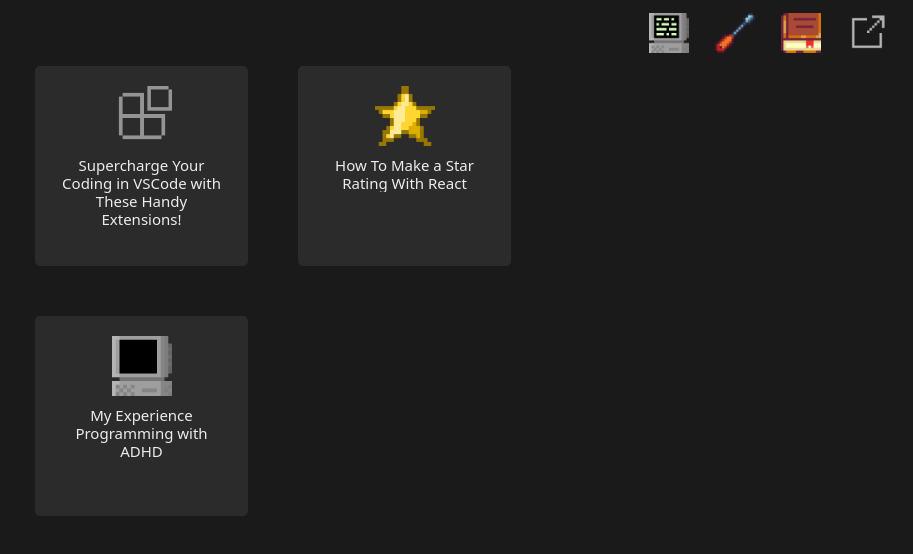
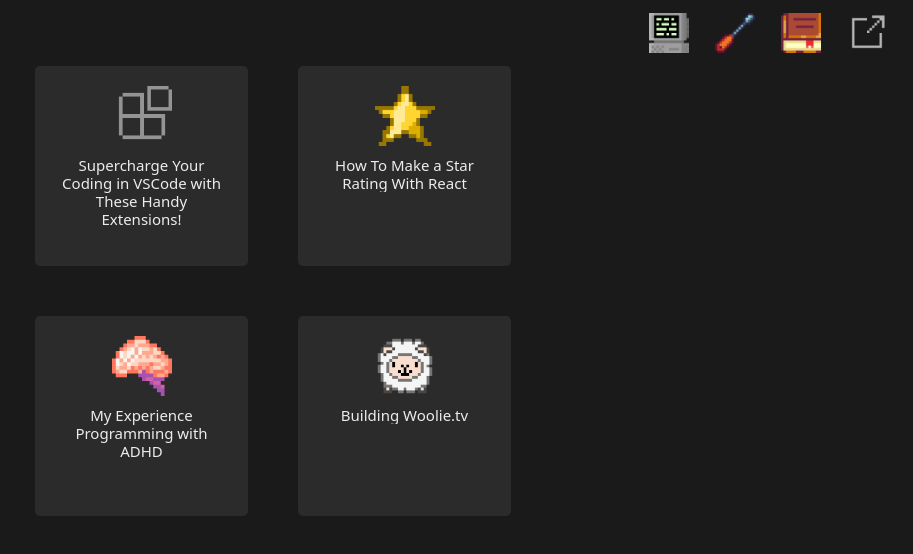
Before and after one commit to Scottsdaaale/Porfolio-Site, a React (Create React App) app: page /blog in a window 1280 px wide. Shown: the top 554 px of the page, without its empty margins (367-1280 px from the left). Built offline with nearby package versions, Linux system fonts and the light colour scheme.

Commit message:
adhd blog done

```diff
--- a/src/components/Blog/posts.js
+++ b/src/components/Blog/posts.js
@@ -4,17 +4,16 @@ import starRating2 from './Blog-Images/Star-Rating/star-rating-2.png';
 import starRating3 from './Blog-Images/Star-Rating/star-rating-3.png';
 import starRating4 from './Blog-Images/Star-Rating/star-rating-4.png';
 import starRating5 from './Blog-Images/Star-Rating/star-rating-5.png';
-import starGif from './Blog-Images/Star-Rating/Star.gif';
-import extentionGif from './Blog-Images/VScode-Extentions/Extention.gif';
-
-
-
+import star from './Blog-Images/Star-Rating/Star.gif';
+import extention from './Blog-Images/VScode-Extentions/Extention.gif';
+import brain from './Blog-Images/ADHD/Brain.gif';
+import woolie from '../../images/Woolie.gif';
 
 const posts = [
   {
-    id: 'Supercharge Your Coding in VSCode with These Handy Extensions!',
+    id: 'Supercharge Your Coding in VSCode with These Handy Extensions',
     title: `Supercharge Your Coding in VSCode with These Handy Extensions!`,
-    image: extentionGif,
+    image: extention,
     content: `
     <style>
       ul {
@@ -227,7 +226,7 @@ const posts = [
   {
     id: 'How To Make a Star Rating With React',
     title: 'How To Make a Star Rating With React',
-    image: starGif,
+    image: star,
     content: `
     <style>
     body {
@@ -375,13 +374,113 @@ const posts = [
 
     `,
   },
-    {
+  {
     id: 'My Experience Programming with ADHD',
     title: 'My Experience Programming with ADHD',
-    image: computer,
-    content: ``,
+    image: brain,
+    content: `
+    <p>
+      At the time of writing this, I've been studying web development for almost 3 years.
+      There is a lot to learn when it comes to this career path, and it's been quite the battle just to keep
+      myself learning as much as possible.
+    </p>
+    <p>
+      I struggled for a long time with what I wanted
+      to do as a career, and I tried many different things. I think a big reason for that is because when I don't
+      like something it's very hard for me to keep focused on it, or really, to even want to do it at all. But
+      I think I found something in programming that I didn't expect when I began studying.
+    </p>
+    <p>
+      I actually really enjoy it.
+      <br>
+      <br>
+      And if I'm honest, I don't really think I thought I would when I started.
+    </p>
+    <p>
+      If you told me 5 years ago that I would be doing this right now, I wouldn't have believed it. I
+      wouldn't have thought I was that type of guy because programming is for smart people, and I am dumb.
+    </p>
+    <p>
+      Well I've been learning a lot about myself through this coding journey, and it turns out I'm actually
+      NOT dumb! I just need to be ENGAGED.
+    </p>
+    <p>
+      This journey has reshaped my understanding of my capabilities and strengths. It's not about innate intelligence but
+      rather about finding genuine interest and engagement in what I do.
+    </p>
+    <p>
+      I still struggle with losing focus constantly. Especially when I'm faced with an issue that I'm having trouble getting around.
+      But I am able to hyper focus more often and end up grinding on projects for hours.
+    </p>
+    <p>
+      I've been lucky enough to land some freelance gigs doing this work. It's been very rewarding! I don't struggle
+      with hating work like I have at other jobs. Because of that I am able to focus and have tons of motivation.
+    </p>
+    <p>
+      To wrap this up, here a few things I would recommend to people with ADHD who want to get into programming:
+    </p>
+
+    <ul>
+      <li>
+        Get good sleep
+        <ul>
+          <li>
+            There are tons of sleep tracking apps too that can track sleeping habits and help you correct them
+          </li>
+        </ul>
+      </li>
+
+      <br>
+
+      <li>
+        Follow a routine
+        <br>
+        <ul>
+          <li>
+            I recommend using a to-do list app. There are many out there, but I've been using <a href="https://www.microsoft.com/store/productId/9NBLGGH5R558?ocid=pdpshare">Microsoft To Do</a>
+            because it works on Apple devices and Windows. Everyday I write out what I need to do. Doing something as simple as that really helps me hone in on what
+            I need to get done that day.
+          </li>
+        </ul>
+      </li>
+
+      <br>
+
+      <li>
+        Use timers
+        <br>
+        <ul>
+          <li>
+            Timers are great for time management! I can figure out how much time I want to deticate to that particular task
+            and set a timer for it. I've got a Stream Deck, which allows you to setup timers with the touch of a button.
+          </li>
+        </ul>
+      </li>
+
+      <br>
+
+      <li>
+        Take breaks when you feel overwhelmed
+        <br>
+        <ul>
+          <li>
+            It's easy to get frustrated by a problem. Taking a short break is a good way to help yourself relax for a second
+            and get a clear head. A lot of the time I'll come back and find a fix pretty soon after.
+          </li>
+        </ul>
+      </li>
+
+      <br>
+    </ul>
+      <p>Thanks for reading!</p>
+    `,
   },
-
+  {
+    id: 'Woolie.tv',
+    title: 'Building Woolie.tv',
+    image: woolie,
+    content: `<h3>Coming soon...</h3>`,
+  },
 ];
 
 export default posts;
```
